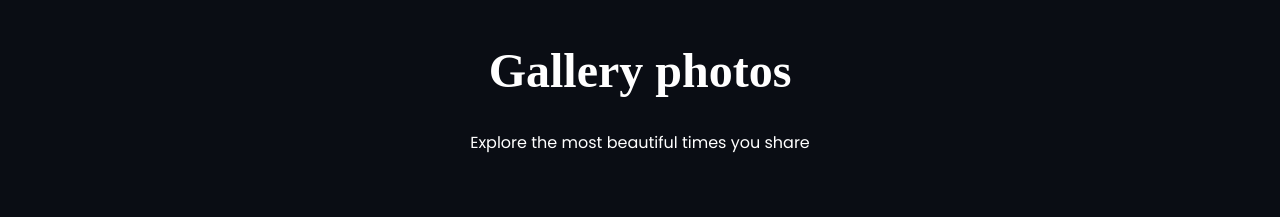
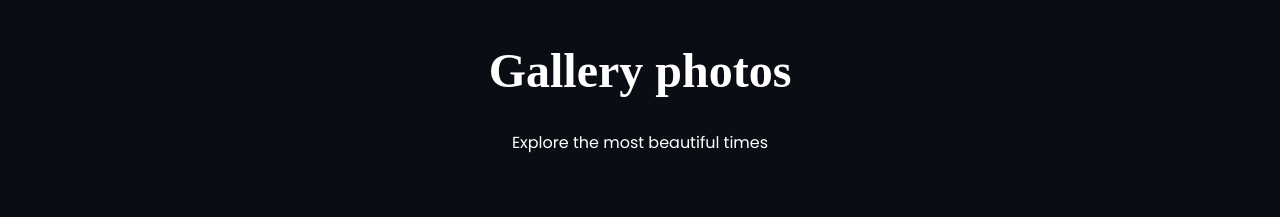
Before and after one commit to MURUNGAWAKA/Event-Landing-Page, a plain HTML site: page index.html in a window 1280 px wide. Shown: the part 4380-4597 px from the top of the page. Drawn offline with nearby package versions, Linux system fonts and the light colour scheme; a web font is replaced by a local one.

Commit message:
modified

```diff
--- a/index.html
+++ b/index.html
@@ -247,7 +247,7 @@
       <div class="gallery__container">
         <h2 class="section__header">Gallery photos</h2>
         <p class="section__subheader">
-          Explore the most beautiful times you share
+          Explore the most beautiful times
         </p>
         <div class="gallery__grid">
           <div class="gallery__card">
```
